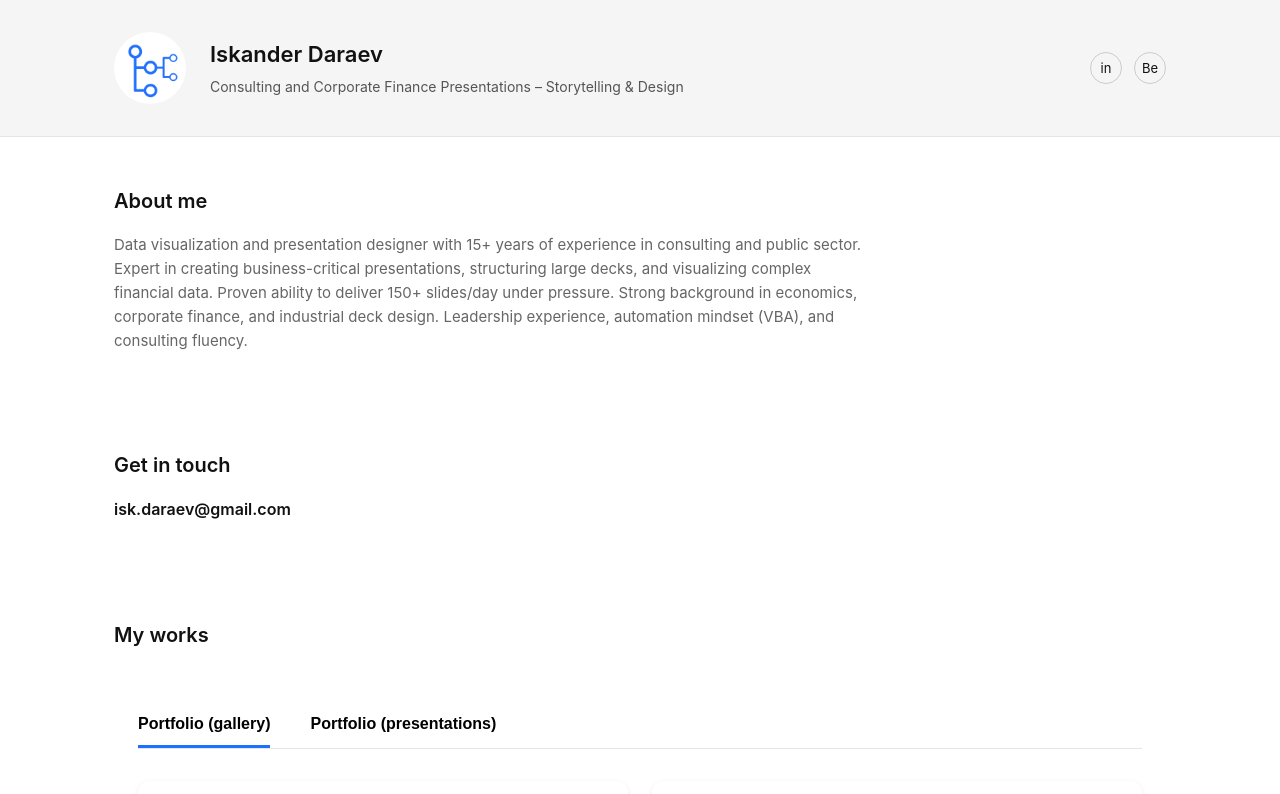
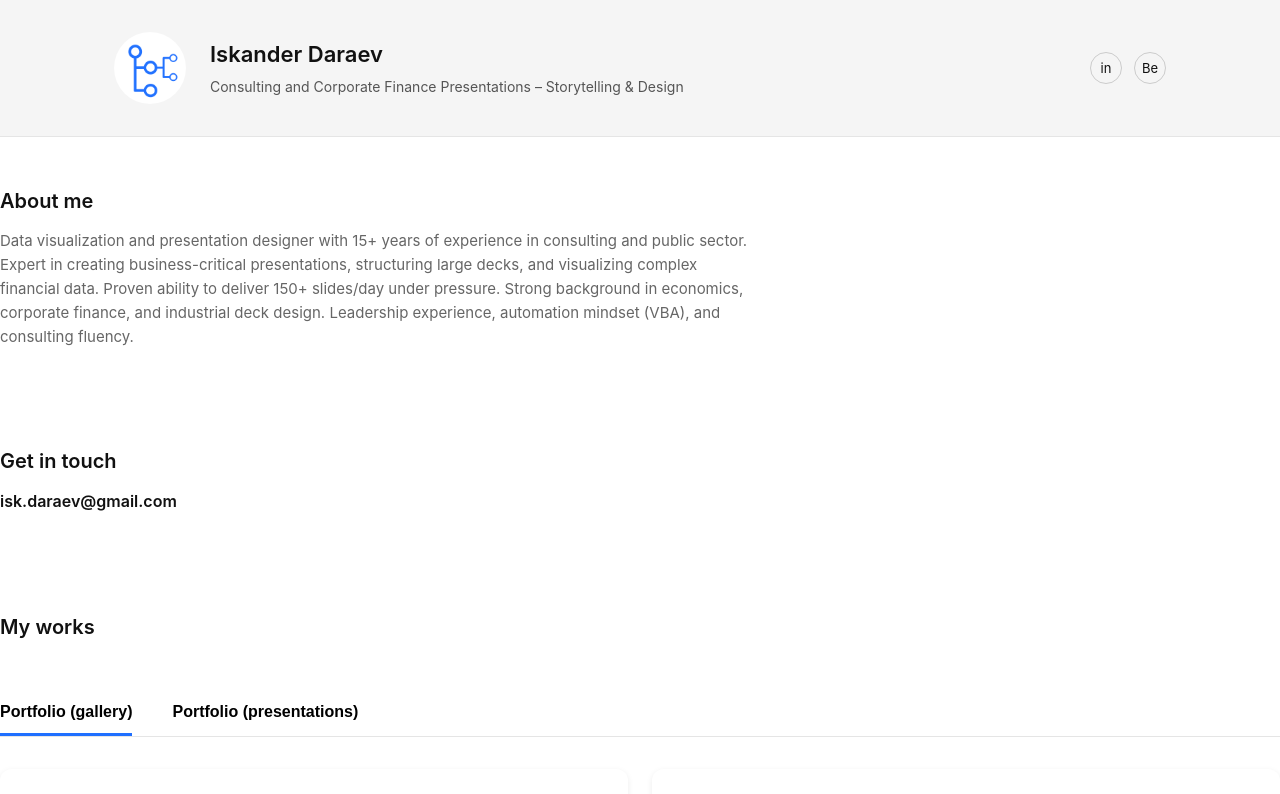
Before and after one commit to isk06/ruportfo, a Next.js app: page / in a window 1280 px wide. Shown: the top 794 px of the page. Built offline with nearby package versions, Linux system fonts and the light colour scheme.

Commit message:
Reduce spacing between section titles and content

```diff
--- a/app/globals.css
+++ b/app/globals.css
@@ -110,21 +110,22 @@ a:hover {
   font-size: 13px;
 }
 
-/* ===============================
-   SECTIONS
-================================ */
+/* ---------- SECTION LAYOUT ---------- */
 
 .section {
-  max-width: 1100px;
-  margin: 0 auto;
-  padding: 48px 24px;
+  padding: 48px 0; /* overall section spacing */
 }
 
 .section h2 {
-  font-size: 20px;
+  margin: 0 0 12px 0;
+  font-size: 1.25rem;
   font-weight: 600;
-  margin-bottom: 16px;
 }
+
+.section p {
+  margin-top: 0;
+}
+
 
 /* ===============================
    ABOUT
```
